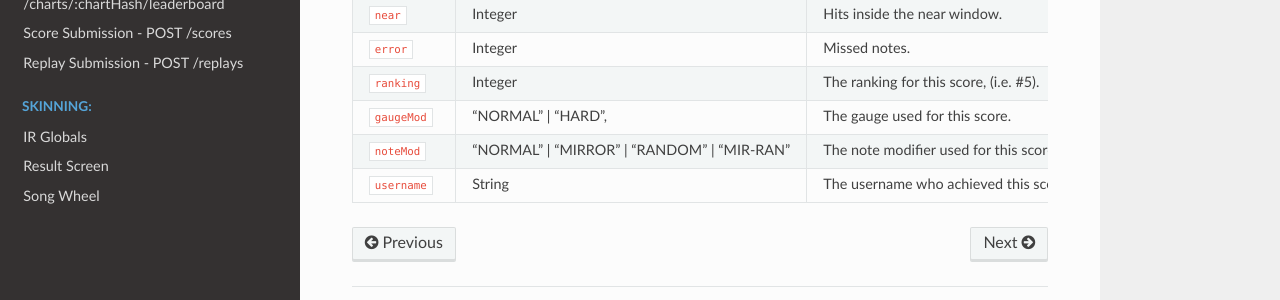
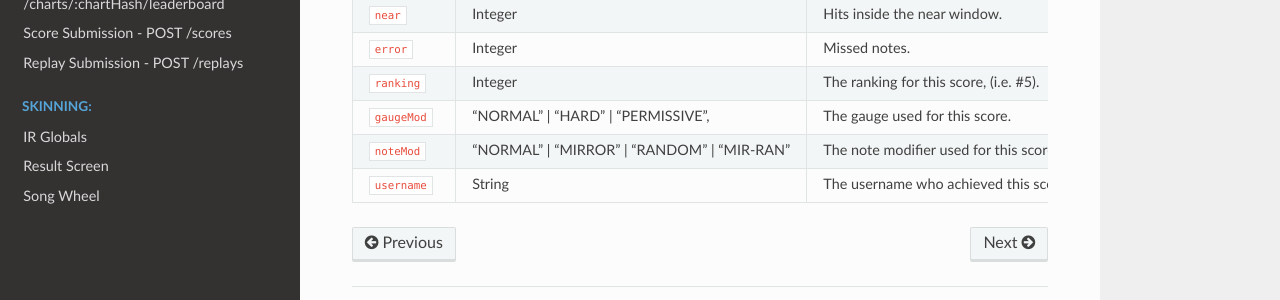
Before and after one commit to zkldi/uscir-spec, a Sphinx documentation site: the page built from source/common/api.rst, in a window 1280 px wide and 900 px high, scrolled down 2164 px. Shown: the part 508-808 px from the top of the window. Built offline with Sphinx 7.4.7 and the Read the Docs theme 2.0.0, drawn with Linux system fonts in a browser that asks for light colours.

Commit message:
Add PERMISSIVE as an option for gaugeMod

```diff
--- a/source/common/api.rst
+++ b/source/common/api.rst
@@ -140,7 +140,7 @@ This structure is the common format for a 'score' that the server will respond w
         - Integer
         - The ranking for this score, (i.e. #5).
     *   - ``gaugeMod``
-        - "NORMAL" | "HARD",
+        - "NORMAL" | "HARD" | "PERMISSIVE",
         - The gauge used for this score.
     *   - ``noteMod``
         - "NORMAL" | "MIRROR" | "RANDOM" | "MIR-RAN"
```
